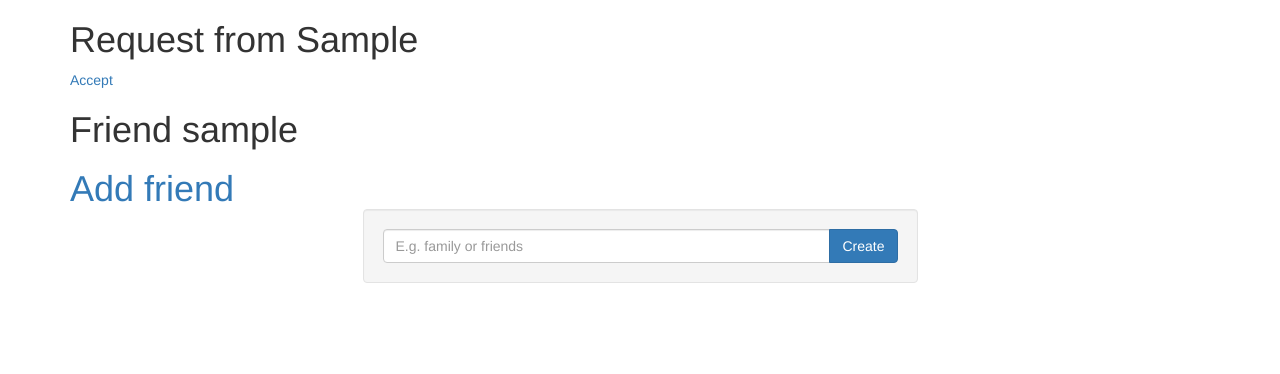
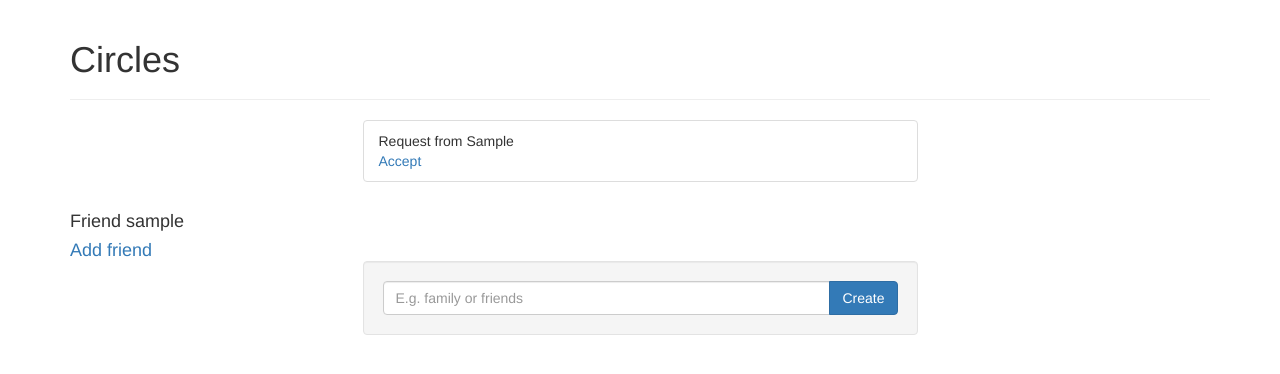
Before and after one commit to hspak/cs390python, a Flask app: template templates/circles.html in a window 1280 px wide. Shown: the top 374 px of the page. Run offline with Flask 2, Linux system fonts and the light colour scheme; the template is opened without the code that fills it: most values are stand-ins (such as "Sample title", 1, 10 or a date in 2020); some libraries are stand-ins or nearby versions.

Commit message:
circles format update

```diff
--- a/main.py
+++ b/main.py
@@ -45,7 +45,7 @@ def index():
             post.circles = user.postingTo
             post.user = user
             post.save()
-            return render_template('home.html', user=user)
+            return redirect(url_for('index'))
         else:
             posts = []
             allFriends = Circle.Query.get(owner=user, name="all")
@@ -123,7 +123,7 @@ def circles():
             circle.save()
             user.save()
         req = Request.Query.filter(toUser=username)
-        return render_template('circles.html', friends=friends, user=username, req=req)
+        return render_template('circles.html', friends=friends, user=user, req=req)
     else:
         return render_template('signup.html')
 
--- a/templates/circles.html
+++ b/templates/circles.html
@@ -2,17 +2,37 @@
 {% block content %}
   <div class="container">
 
-    {{ user }}
+    <div class="page-header">
+      <h1>Circles <small>{{ user.username }}</small></h1>
+    </div>
 
+    <div class="row">
+      <div class="col-md-6 col-md-offset-3">
+        <ul class="list-group">
+          {% for r in req %}
+            <li class="list-group-item">
+              <p style="margin-bottom: 0;">
+                Request from {{ r.fromUser }} <br>
+                <a href="/accept?toUser={{ user }}&fromUser={{ r.fromUser }}">Accept</a>
+              </p>
+            </li>
+          {% endfor %}
+        </ul>
+      </div>
+    </div> <!-- requests row -->
+
+    <!--
     {% for r in req %}
       <h1>Request from {{ r.fromUser }}</h1>
       <a href="/accept?toUser={{ user }}&fromUser={{ r.fromUser }}">Accept</a>
     {% endfor %}
+    -->
 
     {% for f in friends %}
-      <h1>Friend {{ f.username }}<h1>
+      <h4>Friend {{ f.username }}<h4>
       <a href="/addfriend?email={{ f.email }}">Add friend</a>
     {% endfor %}
+
     <div class="row">
       <div class="col-md-6 col-md-offset-3">
 
```
